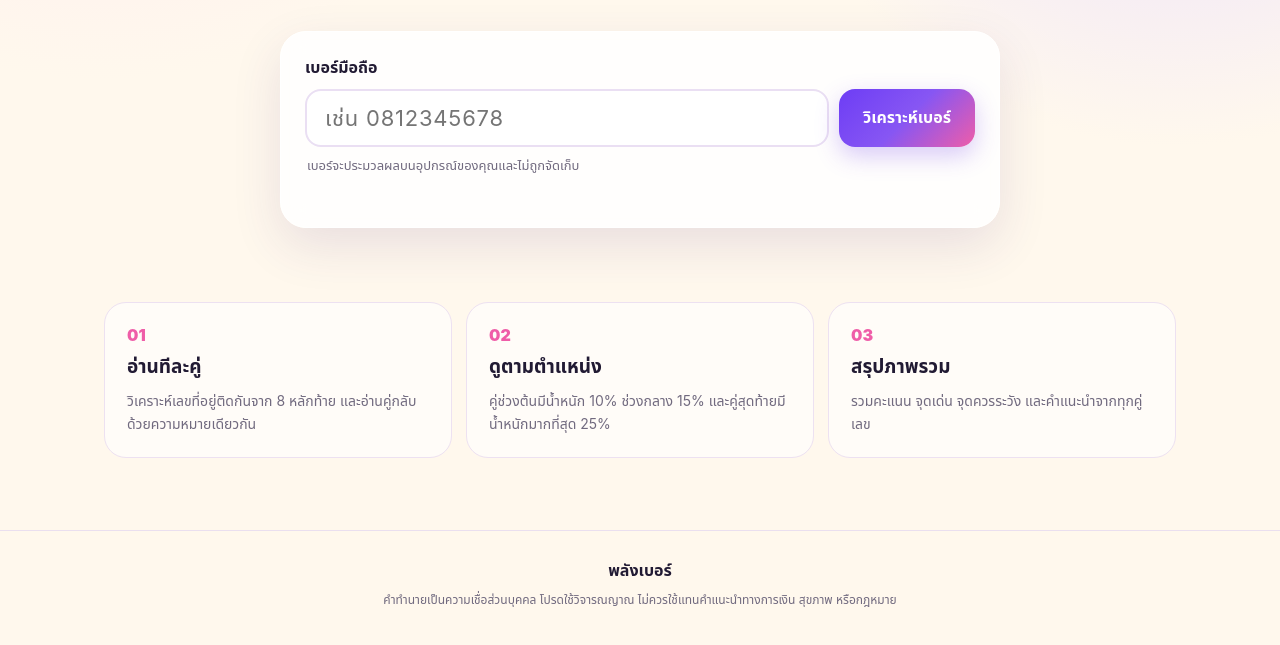
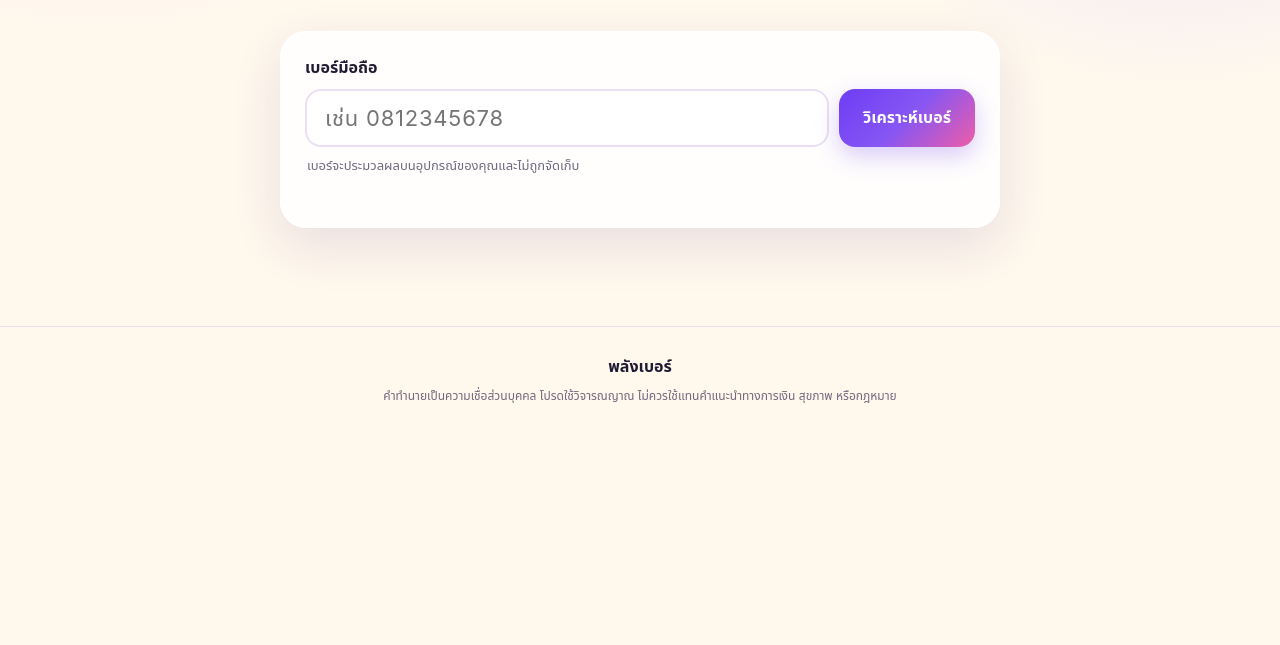
Before and after one commit to solorecord81993/Palangber, a plain HTML site: page index.html in a window 1280 px wide. Shown: the part 435-1080 px from the top of the page. After the commit the page ends 881 px from the top, so only its background shows below. Drawn offline with Linux system fonts and the light colour scheme.

Commit message:
Expand reading layout and remove unused method cards

```diff
--- a/index.html
+++ b/index.html
@@ -45,27 +45,11 @@
         </div>
       </div>
       <div id="themes" class="themes"></div>
-      <h3>คู่เลขที่พบในเบอร์นี้</h3>
+      <div id="long-reading" class="long-reading"></div>
+      <h3>วิเคราะห์คู่เลขแต่ละตำแหน่ง</h3>
       <div id="pair-list" class="pair-list"></div>
     </section>
 
-    <section class="method">
-      <div>
-        <span>01</span>
-        <h2>อ่านทีละคู่</h2>
-        <p>วิเคราะห์เลขที่อยู่ติดกันจาก 8 หลักท้าย และอ่านคู่กลับด้วยความหมายเดียวกัน</p>
-      </div>
-      <div>
-        <span>02</span>
-        <h2>ดูตามตำแหน่ง</h2>
-        <p>คู่ช่วงต้นมีน้ำหนัก 10% ช่วงกลาง 15% และคู่สุดท้ายมีน้ำหนักมากที่สุด 25%</p>
-      </div>
-      <div>
-        <span>03</span>
-        <h2>สรุปภาพรวม</h2>
-        <p>รวมคะแนน จุดเด่น จุดควรระวัง และคำแนะนำจากทุกคู่เลข</p>
-      </div>
-    </section>
   </main>
 
   <footer>
```
